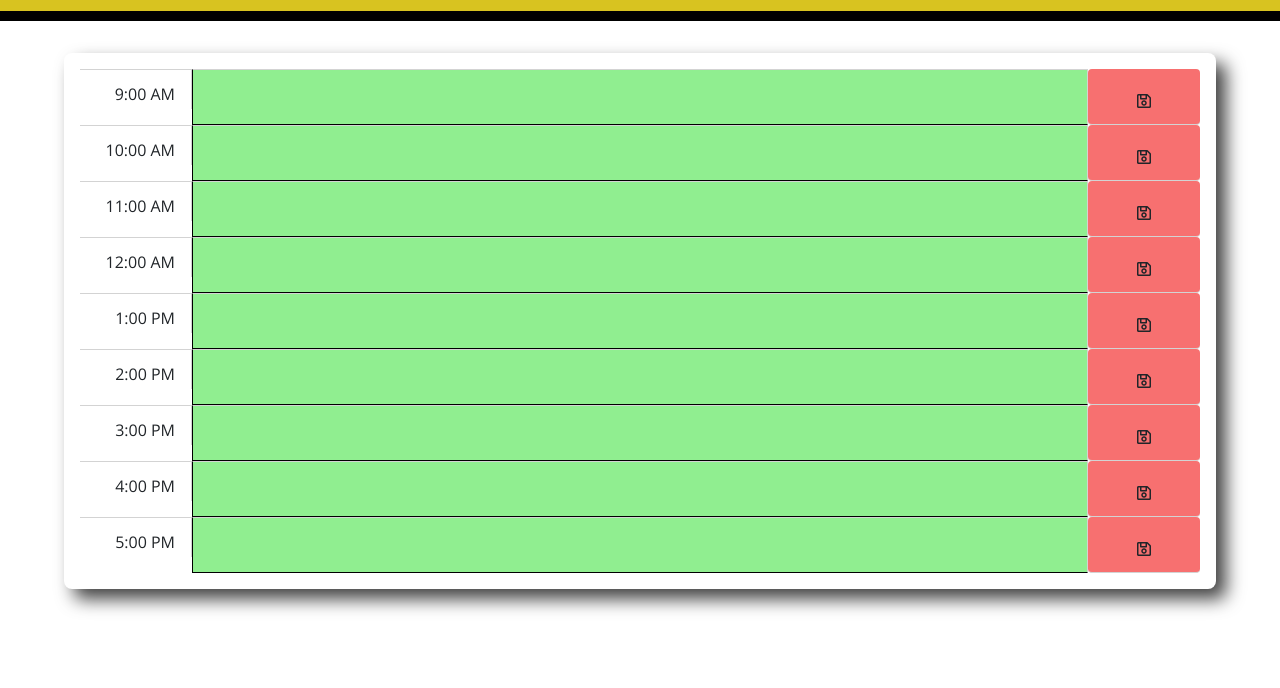
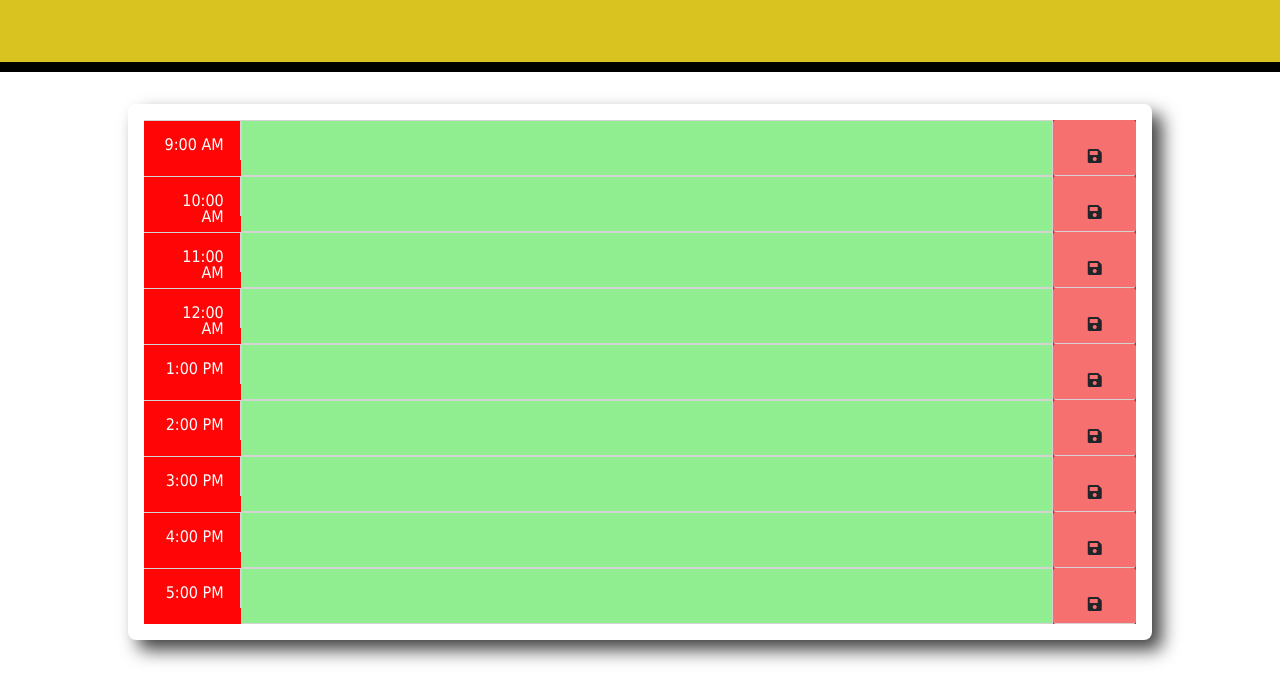
Before and after one commit to Babakbigdeli/Day-Planner, a plain HTML site: page index.html in a window 1280 px wide. Shown: the part 312-1000 px from the top of the page. Before the commit the page ends 949 px from the top, so only its background shows below. Drawn offline with nearby package versions, Linux system fonts and the light colour scheme.

Commit message:
adding script and more styling

```diff
--- a/index.html
+++ b/index.html
@@ -30,54 +30,55 @@
     </header>
      <div class="main-content">
         <div class="planner-container">
-          <div class="time-slot">
+          <div class="time-slot" data-hour="9">
             <div class="time">9:00 AM</div>
             <textarea class="content" id="9am"></textarea>
-            <div class="save" id="saveNine"><i class="far fa-save"></i></div>
+            <button class="btn saveBtn col-md-1"><i class="fas fa-save"></i></button>
           </div>
-          <div class="time-slot">
+          <div class="time-slot" data-hour="10">
             <div class="time">10:00 AM</div>
             <textarea class="content" id="10am"></textarea>
-            <div class="save" id="saveTen"><i class="far fa-save"></i></div>
+            <button class="btn saveBtn col-md-1"><i class="fas fa-save"></i></button>
           </div>
-          <div class="time-slot">
+          <div class="time-slot" data-hour="11">
             <div class="time">11:00 AM</div>
             <textarea class="content" id="11am"></textarea>
-            <div class="save" id="saveEleven"><i class="far fa-save"></i></div>
+            <button class="btn saveBtn col-md-1"><i class="fas fa-save"></i></button>
           </div>
-          <div class="time-slot">
+          <div class="time-slot" data-hour="12">
             <div class="time">12:00 AM</div>
             <textarea class="content" id="12pm"></textarea>
-            <div class="save" id="saveTwelve"><i class="far fa-save"></i></div>
+            <button class="btn saveBtn col-md-1"><i class="fas fa-save"></i></button>
           </div>
-          <div class="time-slot">
+          <div class="time-slot" data-hour="13">
             <div class="time">1:00 PM</div>
             <textarea class="content" id="1pm"></textarea>
-            <div class="save" id="saveOne"><i class="far fa-save"></i></div>
+            <button class="btn saveBtn col-md-1"><i class="fas fa-save"></i></button>
           </div>
-          <div class="time-slot">
+          <div class="time-slot" data-hour="14">
             <div class="time">2:00 PM</div>
             <textarea class="content" id="2pm"></textarea>
-            <div class="save" id="saveTwo"><i class="far fa-save"></i></div>
+            <button class="btn saveBtn col-md-1"><i class="fas fa-save"></i></button>
           </div>
-          <div class="time-slot">
+          <div class="time-slot" data-hour="15">
             <div class="time">3:00 PM</div>
             <textarea class="content" id="3pm"></textarea>
-            <div class="save" id="saveThree"><i class="far fa-save"></i></div>
+            <button class="btn saveBtn col-md-1"><i class="fas fa-save"></i></button>
           </div>
-          <div class="time-slot">
+          <div class="time-slot" data-hour="16">
             <div class="time">4:00 PM</div>
             <textarea class="content" id="4pm"></textarea>
-            <div class="save" id="saveFour"><i class="far fa-save"></i></div>
+            <button class="btn saveBtn col-md-1"><i class="fas fa-save"></i></button>
           </div>
-          <div class="time-slot">
+          <div class="time-slot" data-hour="17">
             <div class="time">5:00 PM</div>
             <textarea class="content" id="5pm"></textarea>
-            <div class="save" id="saveFive"><i class="far fa-save"></i></div>
+            <button class="btn saveBtn col-md-1"><i class="fas fa-save"></i></button>
           </div>
         </div>
       </div>
     <script src="https://cdnjs.cloudflare.com/ajax/libs/jquery/3.2.1/jquery.min.js"></script>
     <script src="https://cdnjs.cloudflare.com/ajax/libs/moment.js/2.24.0/moment.min.js"></script>
+    <script src="script.js"></script>
   </body>
 </html>
--- /dev/null
+++ b/script.js
@@ -0,0 +1,78 @@
+$(document).ready(function(){
+
+
+    var nineAm = localStorage.getItem("9:00 AM");
+    $("#9am").text(nineAm);
+
+
+    var tenAm = localStorage.getItem("10:00 AM");
+    $("#10am").text(tenAm);
+
+
+    var elevenAm = localStorage.getItem("11:00 AM");
+    $("#11am").text(elevenAm);
+
+
+    var twelvePm = localStorage.getItem("12:00 AM");
+    $("#12pm").text(twelvePm);
+
+
+    var onePm = localStorage.getItem("1:00 PM");
+    $("#1pm").text(onePm);
+
+    var twoPm = localStorage.getItem("2:00 PM");
+    $("#2pm").text(twoPm);
+
+
+    var threePm = localStorage.getItem("3:00 PM");
+    $("#3pm").text(threePm);
+
+
+    var fourPm = localStorage.getItem("4:00 PM");
+    $("#4pm").text(fourPm);
+
+
+    var fivePm = localStorage.getItem("5:00 PM");
+    $("#5pm").text(fivePm);
+
+
+    $(".saveBtn").on("click", function() {
+
+        var value = $(this).siblings(".content").val();
+        var time = $(this).siblings(".time").text();
+        localStorage.setItem(time, value);
+        $("this").siblings(".content").textContent(localStorage.value);
+
+    });
+
+    $("#currentDay").text(moment().format("llll"));
+
+
+    var elements = $(".time-slot");
+    var dateNow = new Date();
+    var hourNow = dateNow.getHours();
+
+
+    for (i = 0; i < elements.length; i++) {
+        var slotTime = parseInt(elements[i].getAttribute("data-hour"));
+
+        if (hourNow < slotTime) {
+            elements[i].classList.add('future');
+            elements[i].classList.remove('past');
+            elements[i].classList.remove('present');
+        }  else if (hourNow > slotTime) {
+            elements[i].classList.add('past');
+            elements[i].classList.remove('future');
+            elements[i].classList.remove('present');
+        } else if (hourNow === slotTime) {
+            elements[i].classList.add('present');
+            elements[i].classList.remove('future');
+            elements[i].classList.remove('past');
+        } else if (hourNow > 16 && hourNow < 9) {
+            elements[i].classList.add('future');
+            elements[i].classList.remove('past');
+            elements[i].classList.remove('present');
+        }
+    }
+
+});
--- a/style.css
+++ b/style.css
@@ -16,7 +16,7 @@ header::after{
   z-index: -1;
 }
 body {
-  font-family: 'Open Sans', sans-serif;
+  font-family: Tahoma, sans-serif;
   font-size: 16px;
   line-height: 1;
 }
@@ -60,29 +60,34 @@ p.lead{
 }
 
 .content{
-  width: 80%;
+  width: 85%;
   text-align: left;
   padding-left: 1rem;
   padding-top: 1rem;
   background: lightgreen;
-  border-right: 1px solid lightgrey;
-  border-top: 1px solid lightgrey;
-  font-family: Arial, Helvetica, sans-serif;
+  border: 1px solid lightgrey;
+  font-family: Tahoma, sans-serif;
   font-size: 14px;
 }
 
-.save{
-  width: 10%;
+.saveBtn{
+  width: 5%;
   text-align: center;
   padding-top: 1.5rem;
-  border-radius: 4px;
+  border-radius: 3px;
   background: #f77070;
   border-bottom: 1px solid lightgrey;
   cursor: pointer;
+  float: right;
+}
+
+.saveBtn i:hover {
+  font-size: 20px;
+  transition: all .3s ease-in-out;
 }
 
 .planner-container{
-  width: 90%;
+  width: 80%;
   margin-left: auto;
   margin-right: auto;
   background: white;
@@ -95,3 +100,18 @@ p.lead{
 .time-slot{
   display: flex;
 }
+
+.past {
+  background-color: #ff0505;
+  color: white;s
+}
+
+.present {
+  background-color: #1f0270;
+  color: white;
+}
+
+.future {
+  background-color: #77dd77;
+  color: white;
+}
```
